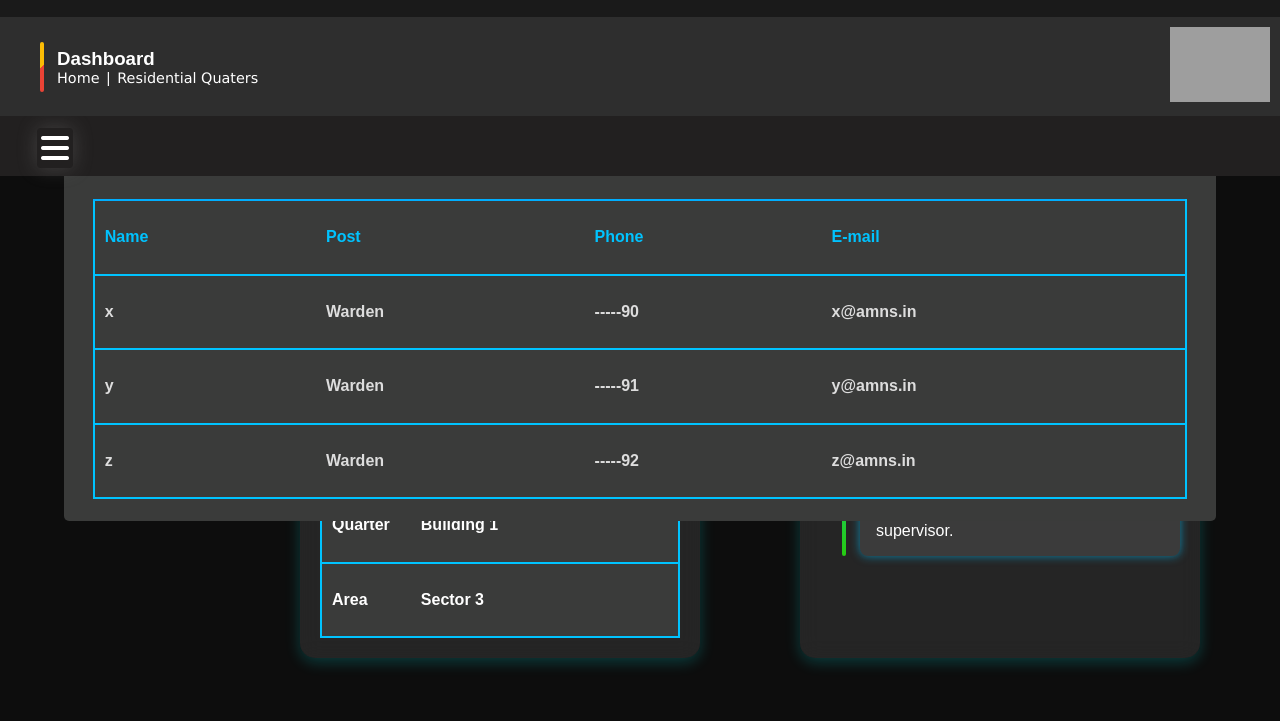
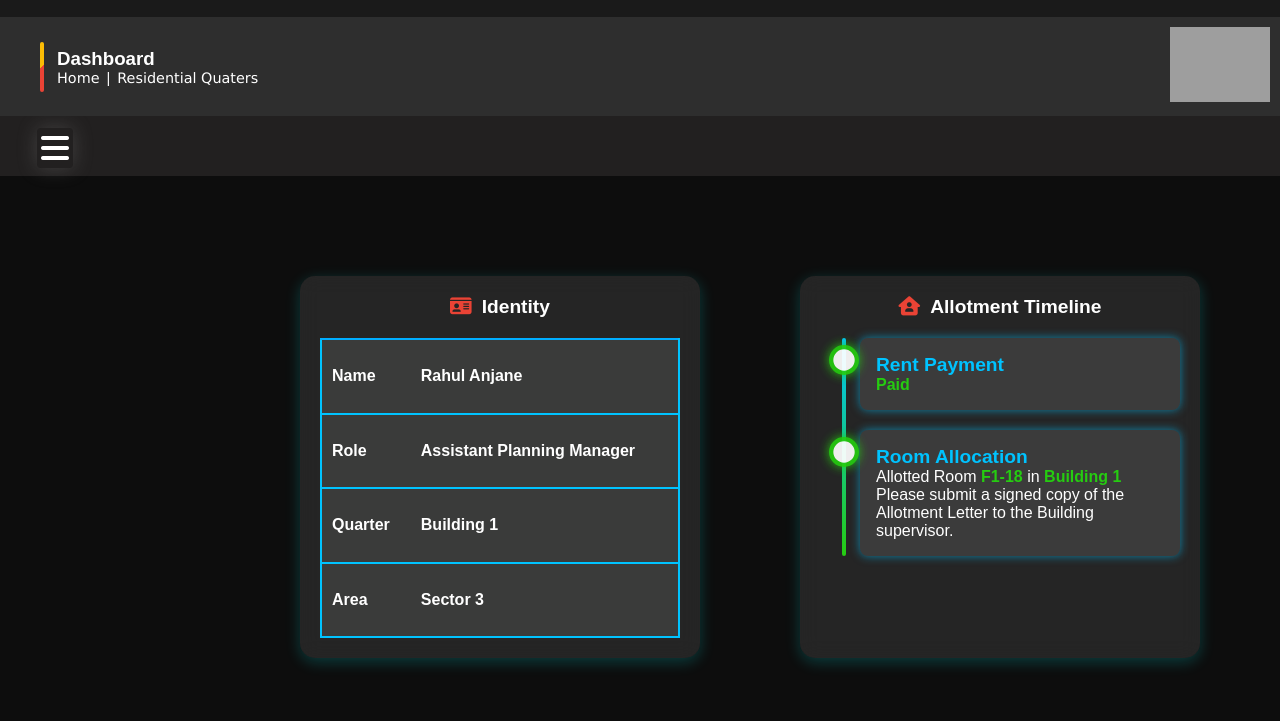
Before and after one commit to psawner/project2, a plain HTML site: page index.html in a window 1280 px wide. Shown: the part 79-800 px from the top of the page. Drawn offline with Linux system fonts and the light colour scheme; grey boxes are pictures that could not be loaded.

Commit message:
Update index.css

```diff
--- a/index.css
+++ b/index.css
@@ -977,7 +977,7 @@ th ,td{
     height: 400px;
     width:90%;
     border-radius: 5px;
-    top: 50%;
+    top: 150%;
     left: 50%;
     transform: translate(-50%, -50%);
 
```
